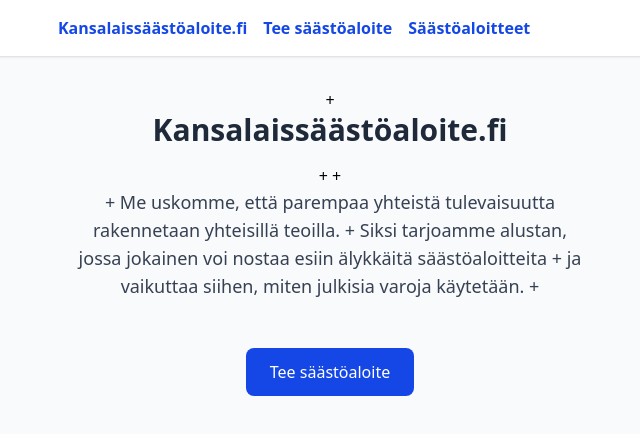
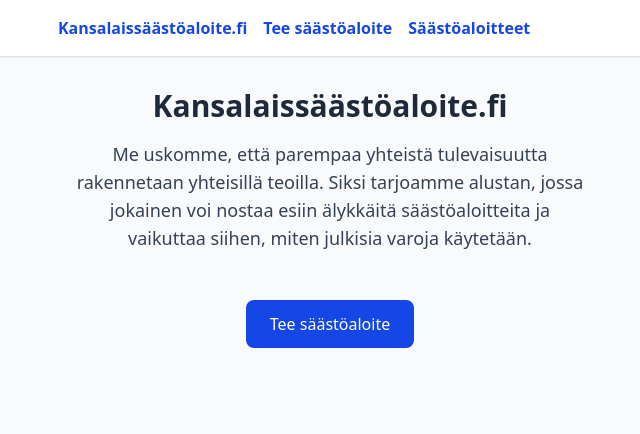
Before and after one commit to sakkess/haaskausvahti, a React (Vite) app: page / in a window 1280 px wide. Shown: the top 434 px of the page, without its empty margins (310-950 px from the left). Built offline with nearby package versions, Linux system fonts and the light colour scheme.

Commit message:
Korjauksia otsikoihin ja mission statementiin

```diff
--- a/src/routes/Home.jsx
+++ b/src/routes/Home.jsx
@@ -3,14 +3,12 @@ import { Link } from 'react-router-dom'
 export default function Home() {
   return (
     <div className="text-center">
-      +  <h1 className="text-3xl font-bold text-gray-800 mb-4">Kansalaissäästöaloite.fi</h1>
+<h1 className="text-3xl font-bold text-gray-800 mb-4">Kansalaissäästöaloite.fi</h1>
 
-+  {/* Mission statement, inspired by “Start with Why” */}
-+  <p className="text-lg text-gray-700 mb-6">
-+    Me uskomme, että parempaa yhteistä tulevaisuutta rakennetaan yhteisillä teoilla.
-+    Siksi tarjoamme alustan, jossa jokainen voi nostaa esiin älykkäitä säästöaloitteita
-+    ja vaikuttaa siihen, miten julkisia varoja käytetään.
-+  </p>
+{/* Mission statement, inspired by “Start with Why” */}
+<p className="text-lg text-gray-700 mb-6">
+Me uskomme, että parempaa yhteistä tulevaisuutta rakennetaan yhteisillä teoilla. Siksi tarjoamme alustan, jossa jokainen voi nostaa esiin älykkäitä säästöaloitteita ja vaikuttaa siihen, miten julkisia varoja käytetään.
+</p>
 
       <Link
         to="/ilmoita"
--- a/src/routes/Ilmoita.jsx
+++ b/src/routes/Ilmoita.jsx
@@ -361,7 +361,7 @@ export default function Ilmoita() {
           type="submit"
           className="w-full bg-blue-700 text-white py-2 rounded-lg hover:bg-blue-800 transition"
         >
-          Lähetä ilmoitus
+          Lähetä säästöaloite
         </button>
       </form>
     </div>
```
